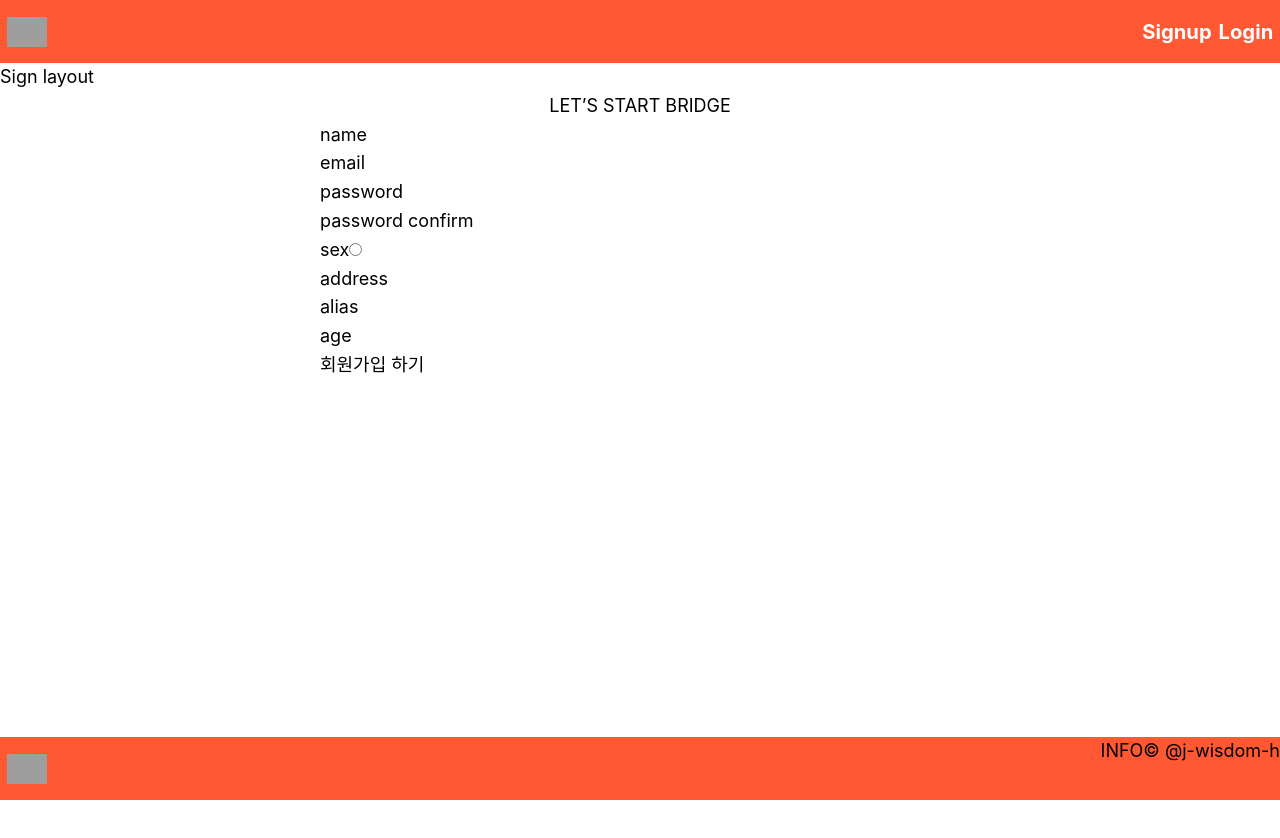
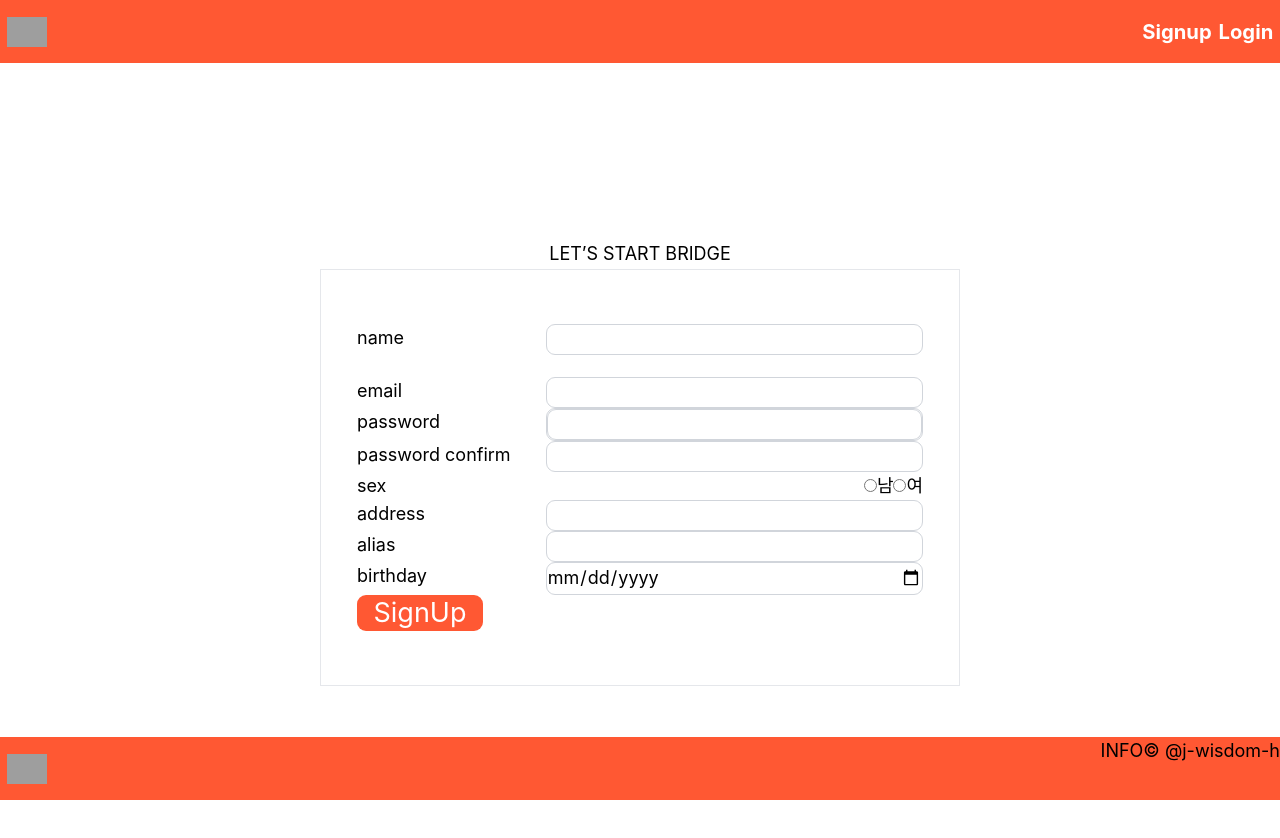
Before and after one commit to j-wisdom-h/BRIDGE, a Next.js app: page /signup in a window 1280 px wide. Shown: the top 838 px of the page. Before the commit the page ends 800 px from the top, so only its background shows below. Built offline with nearby package versions, Linux system fonts and the light colour scheme; grey boxes are pictures that could not be loaded.

Commit message:
Feat: react-hook-form 회원가입 폼 구현
react-hook-form 회원가입 폼 구현
yup으로 유효성 검사

Related to: #6

```diff
--- /dev/null
+++ b/app/_component/AuthForm.tsx
@@ -0,0 +1,171 @@
+'use client'
+
+import { yupResolver } from '@hookform/resolvers/yup'
+import { signUpschema } from 'hooks/validationYup'
+import { useForm } from 'react-hook-form'
+
+import { SignInput } from '@/_component/Input'
+
+export interface signUpSubmitForm {
+    name: string
+    email: string
+    password: string
+    confirmPassword: string
+    sex: string
+    address: string
+    alias?: string | undefined
+    birthday: string
+}
+
+export function SignupForm() {
+    const {
+        register,
+        handleSubmit,
+        formState: { errors },
+    } = useForm<signUpSubmitForm>({
+        resolver: yupResolver(signUpschema),
+    })
+
+    const onSubmit = (data: signUpSubmitForm) => {
+        console.log(data)
+    }
+
+    return (
+        <div className="">
+            <form
+                onSubmit={handleSubmit(onSubmit)}
+                className="border-solid border px-8 py-12"
+            >
+                <div>
+                    <div className="flexRBetween mb-5">
+                        <label htmlFor="name" className="basis-1/3">
+                            name
+                        </label>
+                        <SignInput
+                            type="text"
+                            id="name"
+                            {...register('name')}
+                        />
+                    </div>
+                    {errors.name && <div>{errors.name?.message}</div>}
+                </div>
+                <div>
+                    <div className="flexRBetween">
+                        <label htmlFor="email" className="basis-1/3">
+                            email
+                        </label>
+                        <SignInput
+                            type="text"
+                            id="email"
+                            {...register('email')}
+                        />
+                    </div>
+                    {errors.email && <div>{errors.email?.message}</div>}
+                </div>
+
+                <div className="flexRBetween">
+                    <label htmlFor="password" className="basis-1/3">
+                        password
+                    </label>
+                    <div className="inputBorder basis-2/3">
+                        <SignInput
+                            type="password"
+                            id="password"
+                            className="w-full"
+                            {...register('password')}
+                        />
+                        {errors.password && (
+                            <div>{errors.password?.message}</div>
+                        )}
+                    </div>
+                </div>
+
+                <div>
+                    <div className="flexRBetween">
+                        <label htmlFor="password" className="basis-1/3">
+                            password confirm
+                        </label>
+                        <SignInput
+                            type="password"
+                            id="confirmPassword"
+                            {...register('confirmPassword')}
+                        />
+                    </div>
+                    {errors.confirmPassword && (
+                        <div>{errors.confirmPassword?.message}</div>
+                    )}
+                </div>
+                <div>
+                    <div className="flexRBetween">
+                        <label htmlFor="sex" className="basis-1/3">
+                            sex
+                        </label>
+                        <div className="flex">
+                            <div>
+                                <input
+                                    type="radio"
+                                    id="sex-max"
+                                    value="남"
+                                    {...register('sex')}
+                                ></input>
+                                남
+                            </div>
+                            <div>
+                                <input
+                                    type="radio"
+                                    id="sex-women"
+                                    value="여"
+                                    {...register('sex')}
+                                ></input>
+                                여
+                            </div>
+                        </div>
+                    </div>
+                    {errors.sex && <div>{errors.sex?.message}</div>}
+                </div>
+                <div>
+                    <div className="flexRBetween">
+                        <label htmlFor="address" className="basis-1/3">
+                            address
+                        </label>
+                        <SignInput
+                            type="text"
+                            id="address"
+                            {...register('address')}
+                        />
+                    </div>
+                    {errors.address && <div>{errors.address?.message}</div>}
+                </div>
+                <div>
+                    <div className="flexRBetween">
+                        <label htmlFor="alias" className="basis-1/3">
+                            alias
+                        </label>
+                        <SignInput
+                            type="text"
+                            id="alias"
+                            {...register('alias')}
+                        />
+                    </div>
+                    {errors.alias && <div>{errors.alias?.message}</div>}
+                </div>
+                <div>
+                    <div className="flexRBetween">
+                        <label htmlFor="birthday" className="basis-1/3">
+                            birthday
+                        </label>
+                        <SignInput
+                            type="date"
+                            id="birthday"
+                            {...register('birthday')}
+                        />
+                    </div>
+                    {errors.birthday && <div>{errors.birthday?.message} </div>}
+                </div>
+                <button type="submit" className="orangeBtnL">
+                    SignUp
+                </button>
+            </form>
+        </div>
+    )
+}
--- /dev/null
+++ b/app/_component/Input.tsx
@@ -0,0 +1,7 @@
+import tw from 'tailwind-styled-components'
+
+const SignInput = tw.input`
+    inputBorder
+    basis-2/3
+`
+export { SignInput }
--- a/app/signup/layout.tsx
+++ b/app/signup/layout.tsx
@@ -1,8 +1,7 @@
 export default function Layout({ children }: { children: React.ReactNode }) {
     return (
-        <>
-            <h2>Sign layout</h2>
+        <div className="w-1/2 h-full mx-auto flex justify-center items-center">
             {children}
-        </>
+        </div>
     )
 }
--- a/app/signup/page.tsx
+++ b/app/signup/page.tsx
@@ -1,96 +1,10 @@
-'use client'
-
-import { yupResolver } from '@hookform/resolvers/yup'
-import { signUpschema } from 'hooks/validationYup'
-import { useForm } from 'react-hook-form'
-
-export type signUpSubmitForm = {
-    name: string
-    email: string
-    password: string
-    confirmPassword: string
-    sex: string
-    address: string
-    alias?: string | undefined
-    age?: number | undefined
-}
+import { SignupForm } from '@/_component/AuthForm'
 
 export default function Signup() {
-    const {
-        register,
-        handleSubmit,
-        formState: { errors },
-    } = useForm<signUpSubmitForm>({
-        resolver: yupResolver(signUpschema),
-    })
-
-    const onSubmit = (data: signUpSubmitForm) => {
-        console.log(data)
-    }
     return (
-        <div className="w-1/2 my-auto mx-auto">
+        <div className="grow">
             <h2 className="text-center">LET’S START BRIDGE</h2>
-            <form onSubmit={handleSubmit(onSubmit)}>
-                <div>
-                    <label htmlFor="name">name</label>
-                    <input type="text" id="name" {...register('name')} />
-                    {errors.name && <div>{errors.name?.message}</div>}
-                </div>
-                <div>
-                    <label htmlFor="email">email</label>
-                    <input type="email" id="email" {...register('email')} />
-                    {errors.email && <div>{errors.email?.message}</div>}
-                </div>
-                <div>
-                    <label htmlFor="password">password</label>
-                    <input
-                        type="password"
-                        id="password"
-                        {...register('password')}
-                    />
-                    {errors.password && <div>{errors.password?.message}</div>}
-                </div>
-                <div>
-                    <label htmlFor="password">password confirm</label>
-                    <input
-                        type="password"
-                        id="confirmPassword"
-                        {...register('confirmPassword')}
-                    ></input>
-                    {errors.confirmPassword && (
-                        <div>{errors.confirmPassword?.message}</div>
-                    )}
-                </div>
-                <div>
-                    <label htmlFor="sex">sex</label>
-                    <input type="radio" id="sex" {...register('sex')}></input>
-                    {errors.sex && <div>{errors.sex?.message}</div>}
-                </div>
-                <div>
-                    <label htmlFor="address">address</label>
-                    <input
-                        type="text"
-                        id="address"
-                        {...register('address')}
-                    ></input>
-                    {errors.address && <div>{errors.address?.message}</div>}
-                </div>
-                <div>
-                    <label htmlFor="alias">alias</label>
-                    <input
-                        type="text"
-                        id="alias"
-                        {...register('alias')}
-                    ></input>
-                    {errors.alias && <div>{errors.alias?.message}</div>}
-                </div>
-                <div>
-                    <label htmlFor="age">age</label>
-                    <input type="number" id="age" {...register('age')}></input>
-                    {errors.age && <div>{errors.age?.message}</div>}
-                </div>
-                <button type="submit">회원가입 하기</button>
-            </form>
+            <SignupForm />
         </div>
     )
 }
--- a/hooks/validationYup.tsx
+++ b/hooks/validationYup.tsx
@@ -29,5 +29,5 @@ export const signUpschema = yup.object().shape({
     sex: yup.string().required('성별을 필수로 입력해주세요.'),
     address: yup.string().required('주소를 필수로 입력해주세요.'),
     alias: yup.string().max(16, '별명을 16자이하로 입력해주세요.'),
-    age: yup.number(),
+    birthday: yup.string().required('생일 필수로 입력해주세요.'),
 })
--- a/styles/globals.css
+++ b/styles/globals.css
@@ -21,6 +21,8 @@
             sans-serif;
         line-height: 1.6;
         font-size: 18px;
+        height: 100%;
+        width: 100%;
     }
 
     * {
@@ -47,4 +49,10 @@
     .largeBoldWhiteTxt {
         @apply text-lg font-bold text-white self-center;
     }
+    .inputBorder {
+        @apply border border-solid border-gray-300 rounded-lg;
+    }
+    .orangeBtnL {
+        @apply bg-orange text-white rounded-lg w-28 text-2xl;
+    }
 }
```
Also changed, not shown: 1 other file (tests, documents, lock files or other folders).
